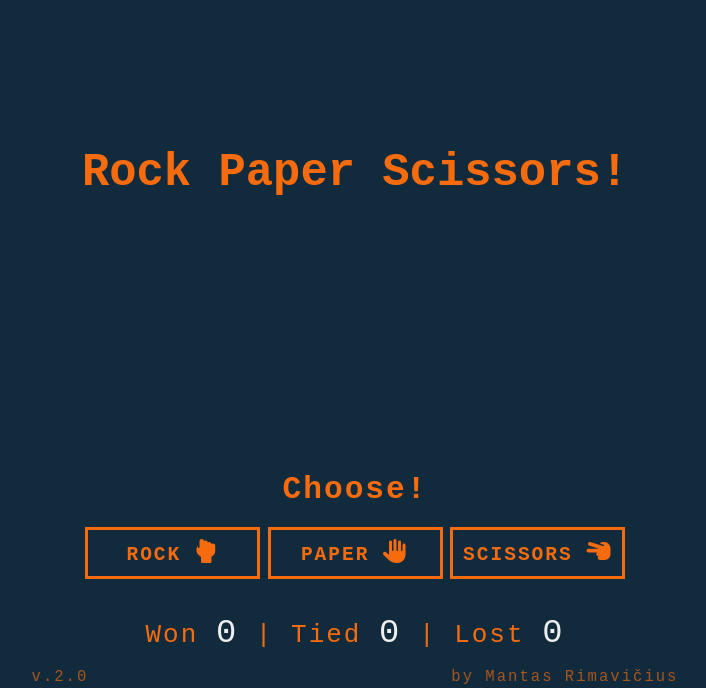
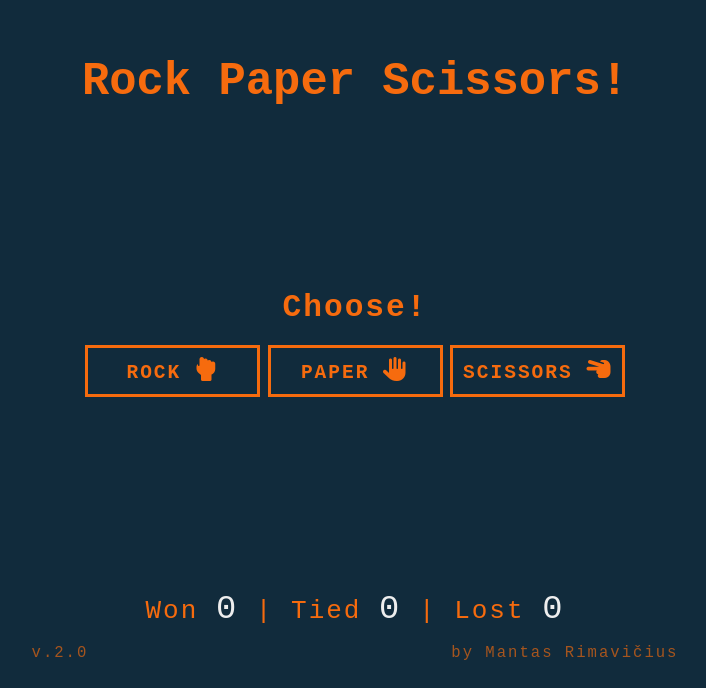
Before and after one commit to mrimavicius/Rock-Paper-Scissors-Game, a plain HTML site: page index.html in a window 1280 px wide. Shown: the part 126-814 px from the top of the page, without its empty margins (285-991 px from the left). Drawn offline with Linux system fonts and the light colour scheme.

Commit message:
mobile media fix v5

```diff
--- a/style.css
+++ b/style.css
@@ -20,7 +20,7 @@ body {
 
 .game h1 {
     font-size: 3.5em;
-    padding: 6em 0;
+    padding: 4em 0;
 }
 
 .game h2 {
@@ -72,6 +72,7 @@ body {
     display: grid;
     align-items: center;
     grid-template-columns: repeat(3, 1fr);
+    height: 50%;
 }
 
 .roll p {
```
